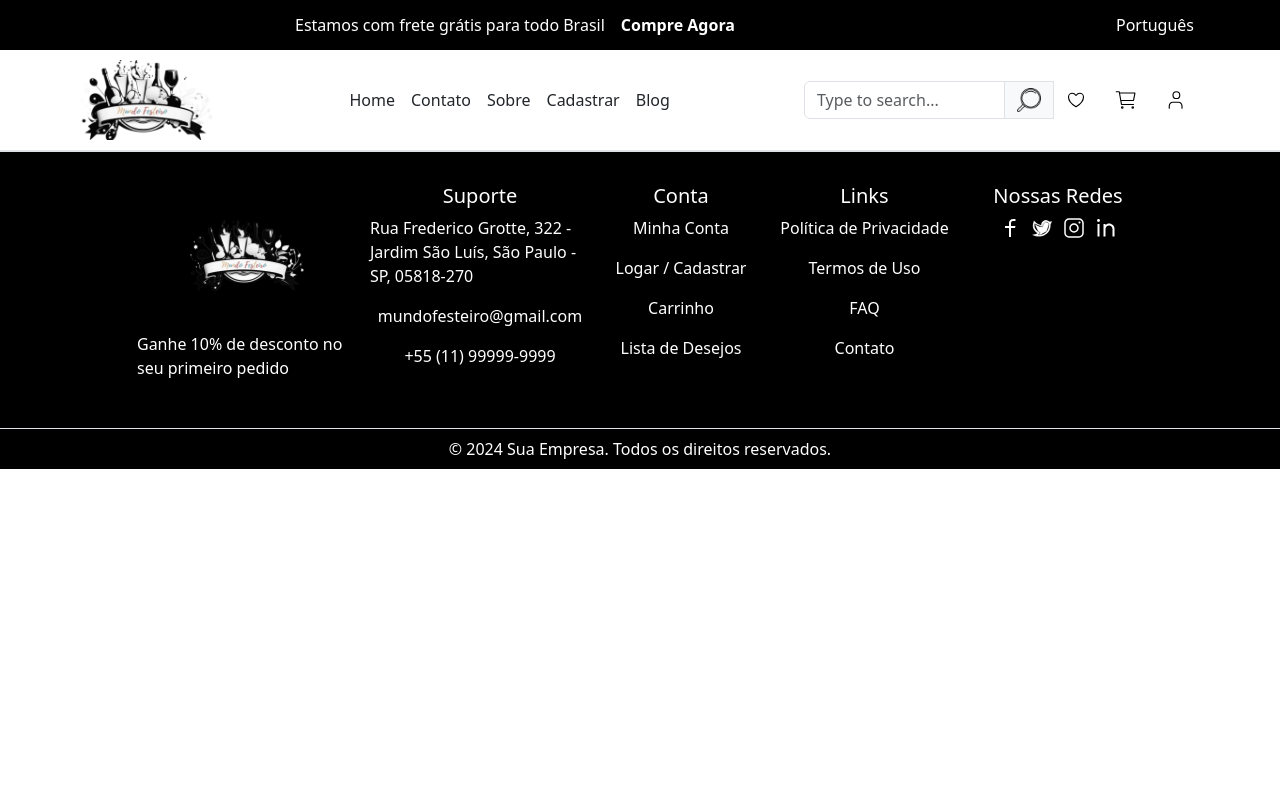
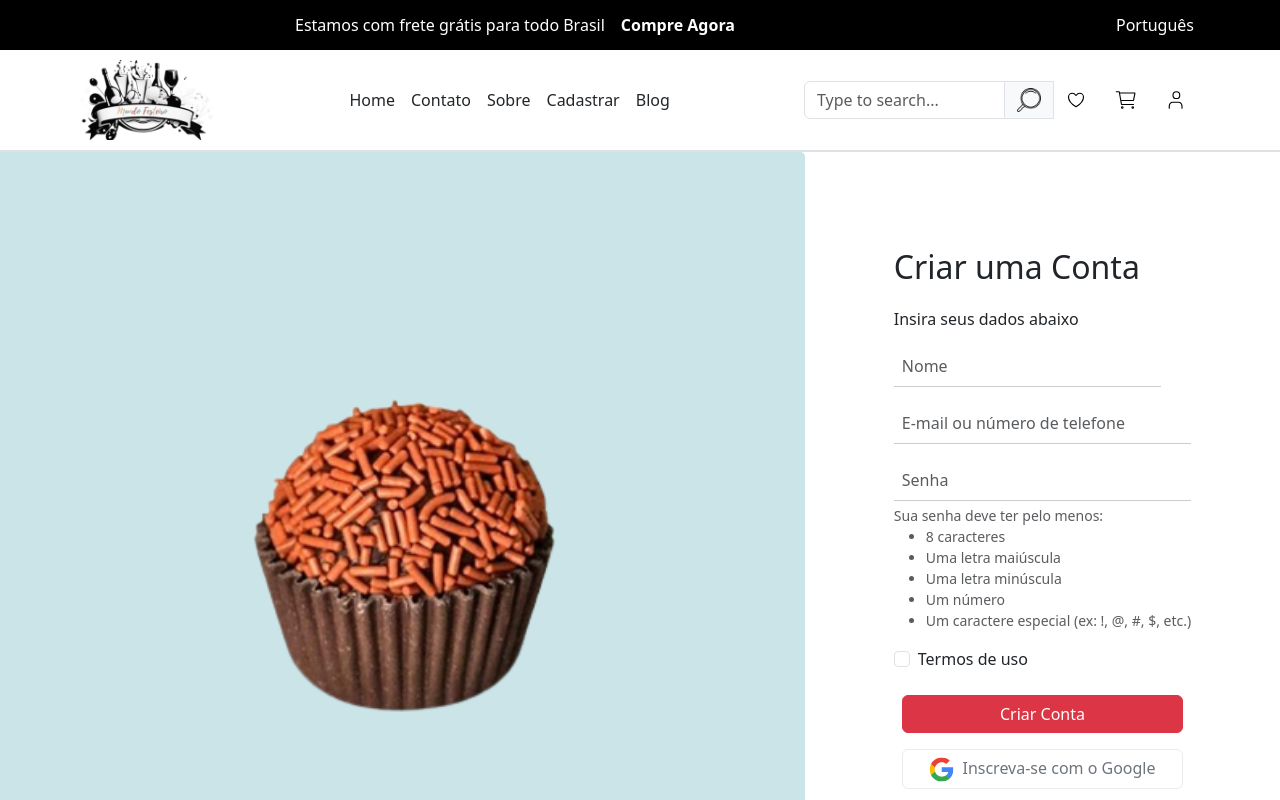
Before and after one commit to WilliamFraga21/FronWebMundoFesteiro, a Vue app: page /cadastro in a window 1280 px wide. Shown: the top 800 px of the page. Built offline with nearby package versions, Linux system fonts and the light colour scheme.

Commit message:
Create (Login/Cadastro)

```diff
--- a/src/router/index.js
+++ b/src/router/index.js
@@ -1,6 +1,7 @@
 import { createRouter, createWebHistory } from 'vue-router'
 import HomeView from '../views/HomeView.vue'
-
+import Cadastro from "@/views/Login/Cadastro.vue";
+import Login from "@/views/Login/Login.vue";
 const router = createRouter({
   history: createWebHistory(import.meta.env.BASE_URL),
   routes: [
@@ -9,6 +10,16 @@ const router = createRouter({
       name: 'home',
       component: HomeView
     },
+    {
+      path: '/cadastro',
+      name: 'cadastro',
+      component: Cadastro
+    },
+    {
+      path: '/login',
+      name: 'login',
+      component: Login
+    },
 
   ]
 })
--- /dev/null
+++ b/src/views/Login/Cadastro.vue
@@ -0,0 +1,82 @@
+
+<template>
+  <div class="d-flex">
+    <img src="../../assets/imagens/Side%20Image.svg" alt="">
+    <div class="m-auto">
+      <div class="mb-4">
+        <h2>
+          Criar uma Conta
+        </h2>
+      </div>
+      <div class="mb-3">
+        <h6>
+          Insira seus dados abaixo
+        </h6>
+      </div>
+      <div class="mb-3" style="width: 90%">
+        <!-- Input com label como placeholder -->
+        <input type="text" class="form-control border-bottom-only" id="exampleInputEmail1" placeholder="Nome" aria-describedby="emailHelp">
+      </div>
+      <div class="mb-3">
+        <!-- Input com label como placeholder -->
+        <input type="text" class="form-control border-bottom-only" id="exampleInputEmail1" placeholder="E-mail ou número de telefone" aria-describedby="emailHelp">
+      </div>
+      <div class="mb-3">
+        <!-- Input com label como placeholder -->
+        <input type="password" class="form-control border-bottom-only" id="exampleInputEmail1" placeholder="Senha" aria-describedby="senhaHelp">
+        <div id="senhaHelp" class="form-text">
+          Sua senha deve ter pelo menos:
+          <ul>
+            <li>8 caracteres</li>
+            <li>Uma letra maiúscula</li>
+            <li>Uma letra minúscula</li>
+            <li>Um número</li>
+            <li>Um caractere especial (ex: !, @, #, $, etc.)</li>
+          </ul>
+        </div>
+      </div>
+      <div class="mb-3 form-check ">
+          <input type="checkbox" class="form-check-input" id="exampleCheck1">
+          <label class="form-check-label" for="exampleCheck1">Termos de uso</label>
+        </div>
+      <div class="d-grid gap-2">
+        <button type="submit" class="btn btn-danger m-2">Criar Conta</button>
+      </div>
+      <div class="d-grid gap-2">
+        <button type="button" class="btn btn-outline-secondary m-2  border-light-subtle"><img src="../../assets/imagens/Icon-Google.svg" alt="" class="me-2">Inscreva-se com o Google</button>
+      </div>
+      <div class="d-flex justify-content-center text-secondary">
+        <p>
+          Já tem conta?
+        </p>
+        <p class="ms-2 text-decoration-underline ">
+          Entrar
+        </p>
+      </div>
+    </div>
+  </div>
+</template>
+
+<script >
+export default {
+
+}
+</script>
+<style scoped>
+
+/* Estilo para input com borda inferior apenas */
+.border-bottom-only {
+  border: none;
+  border-bottom: 1px solid #ccc; /* Define a borda inferior */
+  border-radius: 0; /* Remove borda arredondada */
+  padding: 8px; /* Ajusta o padding conforme necessário */
+  box-shadow: none; /* Remove sombras padrão */
+}
+
+/* Ajusta o estilo do input quando em foco */
+.border-bottom-only:focus {
+  border-bottom-color: #007bff; /* Muda a cor da borda ao focar */
+  box-shadow: none; /* Mantém sem sombra */
+}
+
+</style>
--- /dev/null
+++ b/src/views/Login/Login.vue
@@ -0,0 +1,57 @@
+
+<template>
+  <div class="d-flex">
+    <img src="../../assets/imagens/Side%20Image.svg" alt="">
+    <div class="m-auto">
+      <div class="mb-4">
+        <h2>
+          Entrar na sua Conta
+        </h2>
+      </div>
+      <div class="mb-3">
+        <h6>
+          Insira seus dados abaixo
+        </h6>
+      </div>
+      <div class="mb-3">
+        <!-- Input com label como placeholder -->
+        <input type="text" class="form-control border-bottom-only" id="exampleInputEmail1" placeholder="E-mail ou número de telefone" aria-describedby="emailHelp">
+      </div>
+      <div class="mb-3">
+        <!-- Input com label como placeholder -->
+        <input type="password" class="form-control border-bottom-only" id="exampleInputEmail1" placeholder="Senha" aria-describedby="senhaHelp">
+      </div>
+      <div class="d-grid gap-2">
+        <button type="submit" class="btn btn-danger m-2">Entrar</button>
+      </div>
+      <div class="d-grid gap-2">
+        <button type="button" class="btn btn-outline-secondary m-2  border-light-subtle"><img src="../../assets/imagens/Icon-Google.svg" alt="" class="me-2">Entrar com o Google</button>
+      </div>
+
+    </div>
+  </div>
+</template>
+
+<script >
+export default {
+
+}
+</script>
+<style scoped>
+
+/* Estilo para input com borda inferior apenas */
+.border-bottom-only {
+  border: none;
+  border-bottom: 1px solid #ccc; /* Define a borda inferior */
+  border-radius: 0; /* Remove borda arredondada */
+  padding: 8px; /* Ajusta o padding conforme necessário */
+  box-shadow: none; /* Remove sombras padrão */
+}
+
+/* Ajusta o estilo do input quando em foco */
+.border-bottom-only:focus {
+  border-bottom-color: #007bff; /* Muda a cor da borda ao focar */
+  box-shadow: none; /* Mantém sem sombra */
+}
+
+</style>
```
Also changed, not shown: src/assets/imagens/Icon-Google.svg (added), src/assets/imagens/Side Image.svg (added).
